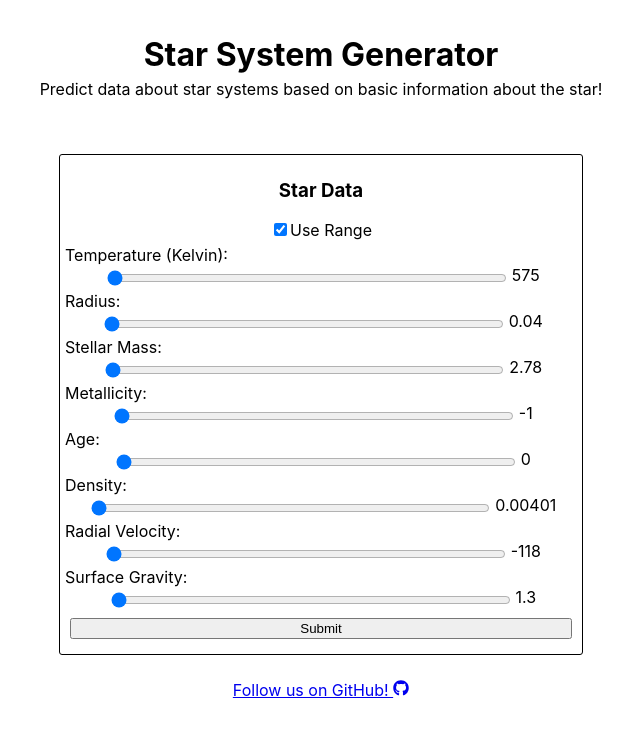
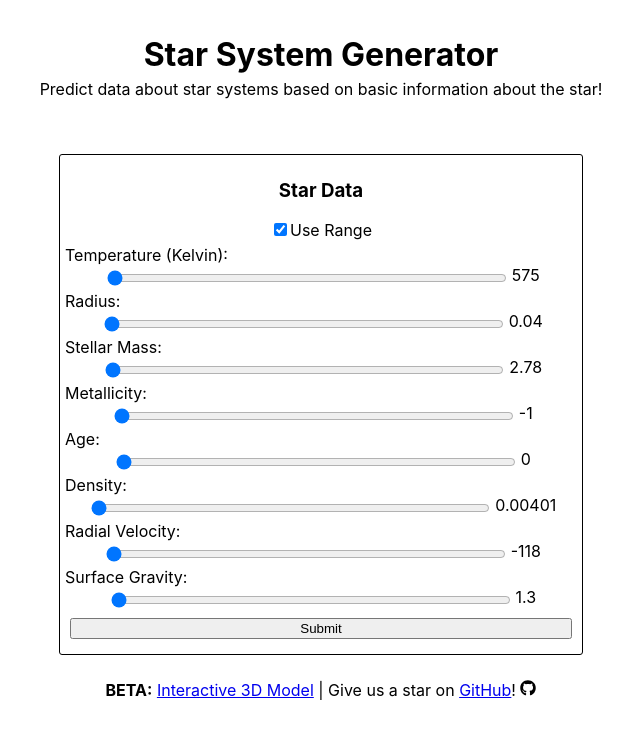
Before and after one commit to leiDnedyA/interactive-exoplanet-predictor, a React (Create React App) app in the folder client/: page / in a window 1280 px wide. Shown: the top 738 px of the page, without its empty margins (319-959 px from the left). Built offline with nearby package versions, Linux system fonts and the light colour scheme.

Commit message:
Added link to model in footer

```diff
--- a/client/src/App.js
+++ b/client/src/App.js
@@ -1,5 +1,5 @@
 import './App.css';
-import {Route, Routes, useNavigate} from 'react-router-dom';
+import {Link, Route, Routes, useNavigate} from 'react-router-dom';
 import DataEntry from './pages/DataEntry';
 import Predictions from './pages/Predictions';
 import {FaGithub} from 'react-icons/fa'
@@ -25,7 +25,7 @@ function App() {
         Change github link once we change the link for the project
       */}
 
-      <div className="footer"><a href="https://github.com/leiDnedyA/interactive-exoplanet-predictor/">Follow us on GitHub! <FaGithub/></a></div>
+      <div className="footer"><strong>BETA:</strong> <Link to="/model">Interactive 3D Model</Link> | Give us a star on <a href="https://github.com/leiDnedyA/interactive-exoplanet-predictor/">GitHub</a>! <FaGithub/></div>
     </div>
   );
 }
```
